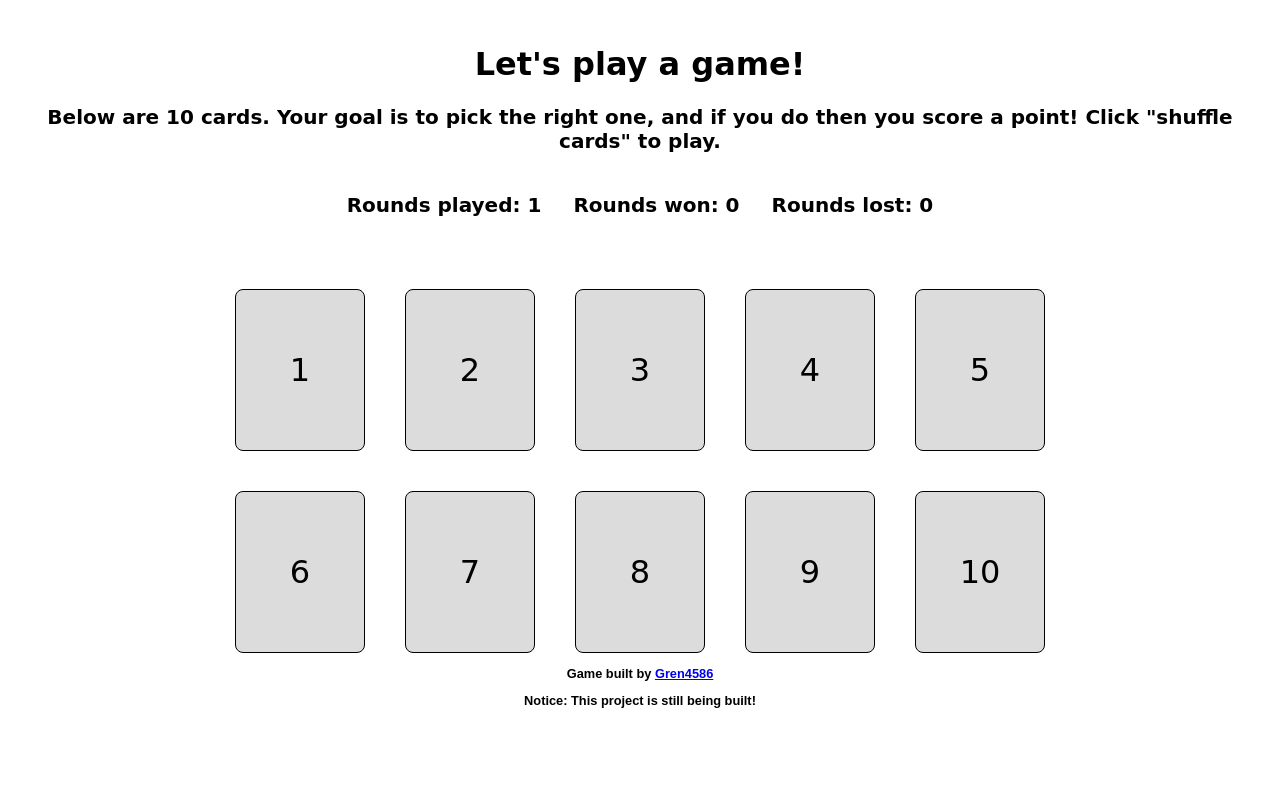
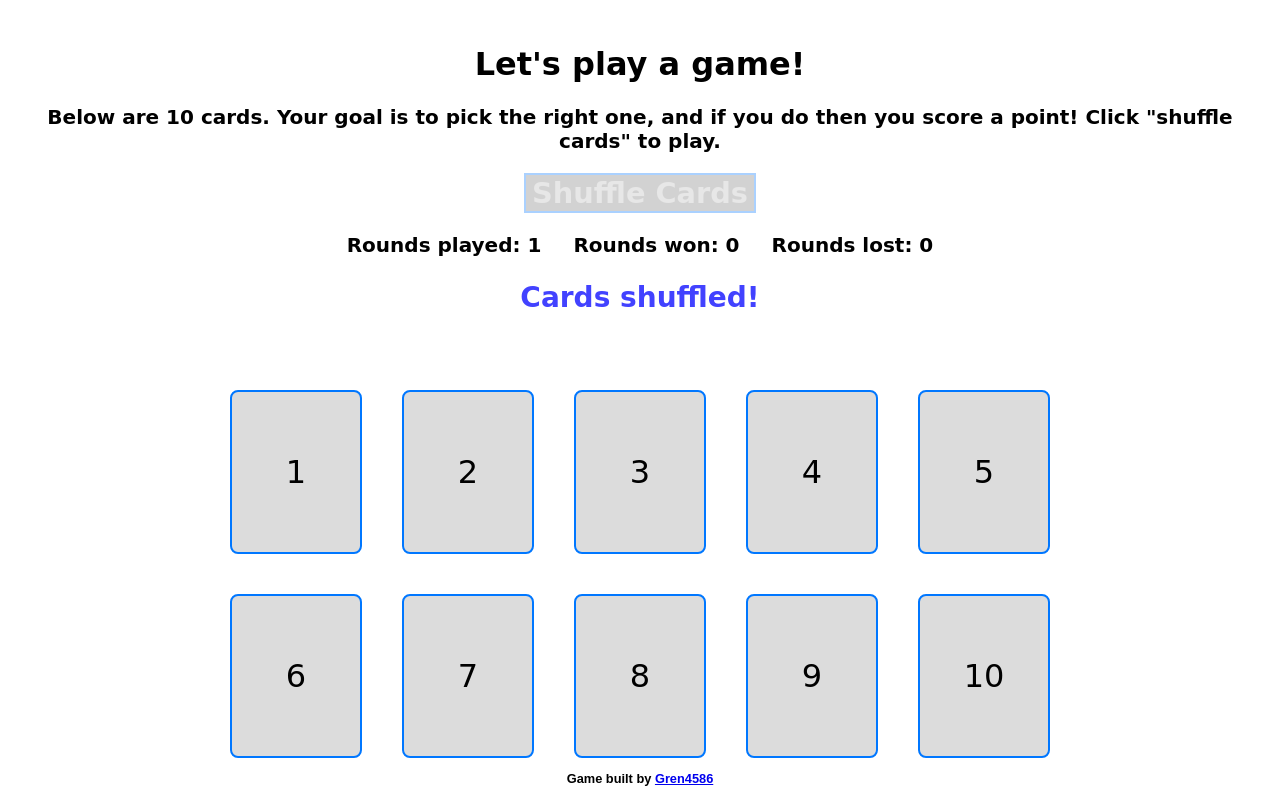
Before and after one commit to Gren4586/guess, a plain HTML site: page index.html in a window 1280 px wide. Both pictures are taken after a click on the button "Shuffle Cards". Drawn offline with Linux system fonts and the light colour scheme; a web font is replaced by a local one.

Commit message:
style updates + accessibility added

```diff
--- a/index.html
+++ b/index.html
@@ -26,6 +26,7 @@
         </div> <!-- Closes intro -->
 
         <button id="start">Shuffle Cards</button>
+        <button id="disabled" class="hidden">Shuffle Cards</button>
 
         <div class="scores">
             <p id="roundCounter">Rounds played: 0</p>
@@ -40,22 +41,21 @@
 
     <main>
         <ul id="cards">
-            <li>1</li>
-            <li>2</li>
-            <li>3</li>
-            <li>4</li>
-            <li>5</li>
-            <li>6</li>
-            <li>7</li>
-            <li>8</li>
-            <li>9</li>
-            <li>10</li>
+            <li tabindex="0">1</li>
+            <li tabindex="0">2</li>
+            <li tabindex="0">3</li>
+            <li tabindex="0">4</li>
+            <li tabindex="0">5</li>
+            <li tabindex="0">6</li>
+            <li tabindex="0">7</li>
+            <li tabindex="0">8</li>
+            <li tabindex="0">9</li>
+            <li tabindex="0">10</li>
         </ul>
     </main>
 
     <footer>
         <p>Game built by <a href="https://github.com/Gren4586" target="_blank">Gren4586</a></p>
-        <p>Notice: This project is still being built!</p>
     </footer>
 
 </body>
--- a/script.js
+++ b/script.js
@@ -6,6 +6,7 @@ var roundDisplay = document.getElementById('roundCounter');
 var winDisplay = document.getElementById('winCounter');
 var loseDisplay = document.getElementById('loseCounter');
 var startButton = document.getElementById('start');
+var disabledButton = document.getElementById('disabled');
 var noticeMsg = document.getElementById('notice');
 var cardButton = document.getElementById('cards').children;
 
@@ -27,7 +28,7 @@ function newRound() { /* Function to start new round upon hitting the 'Shuffle C
         }
     }
 
-    /* Remove chosen classes from cards and clear notice message (for subsequent rounds played) */
+    /* Remove chosen classes from cards and set default notice message (for subsequent rounds played) */
     for (const son of cardBox.children) {
         if (son.classList.contains('incorrectChosen')) {
             son.classList.remove('incorrectChosen');
@@ -36,10 +37,11 @@ function newRound() { /* Function to start new round upon hitting the 'Shuffle C
         }
     }
 
-    noticeMsg.innerHTML = "";
+    noticeMsg.innerHTML = "Cards shuffled!";
 
-    /* Hide start button */
+    /* Hide start button, replace with greyed out button */
     startButton.classList.add('hidden');
+    disabledButton.classList.remove('hidden');
     /* Increment round counter */
     roundCount++;
     roundDisplay.innerHTML = `Rounds played: ${roundCount}`;
@@ -54,8 +56,9 @@ function pick(event) {
     let cardBox = document.getElementById('cards');
     let cardChildren = cardBox.children;
 
-        /* Unhide start button */
+        /* Unhide start button and hide greyed out button*/
     startButton.classList.remove('hidden');
+    disabledButton.classList.add('hidden');
 
     handleScore(event.target);
 
@@ -68,6 +71,8 @@ function pick(event) {
             child.classList.add('incorrectChosen');
         }
     }
+
+    startButton.focus({focusvisible: true});
 
 }
 
@@ -88,4 +93,5 @@ function handleScore(item) {
 
 for (var i = 0; i < cardButton.length; i++) {
     cardButton[i].addEventListener('click', pick, false);
+    cardButton[i].addEventListener('keypress', pick, false);
 }
--- a/styles.css
+++ b/styles.css
@@ -21,10 +21,18 @@ button {
     font-weight: bold;
     display: block; /* Centers the button */
     margin: 0 auto; /* Centers the button horizontally */
+    border: 2px solid rgb(0, 119, 255);;
 }
 
-button:hover {
+#start:hover {
     cursor: pointer; /* Changes cursor to pointer on hover */
+}
+
+/* Greyed out button styling */
+#disabled {
+    background: rgb(122, 122, 122);
+    color: rgb(183, 183, 183);
+    opacity: 0.33;
 }
 
 /* Header styling */
@@ -71,7 +79,7 @@ main ul li {
     height: 10rem; /* Sets the height of the cards */
     background-color: rgb(89, 95, 95); /* Sets the background color of the cards */
     border-radius: .5rem; /* Rounds the corners of the cards */
-    border: 1px solid black; /* Gives the cards a border */
+    border: 2px solid rgb(0, 119, 255); /* Gives the cards a border */
     display: flex; /* Use flexbox for card content */
     align-items: center; /* Centers content vertically */
     justify-content: center; /* Centers content horizontally */
```
